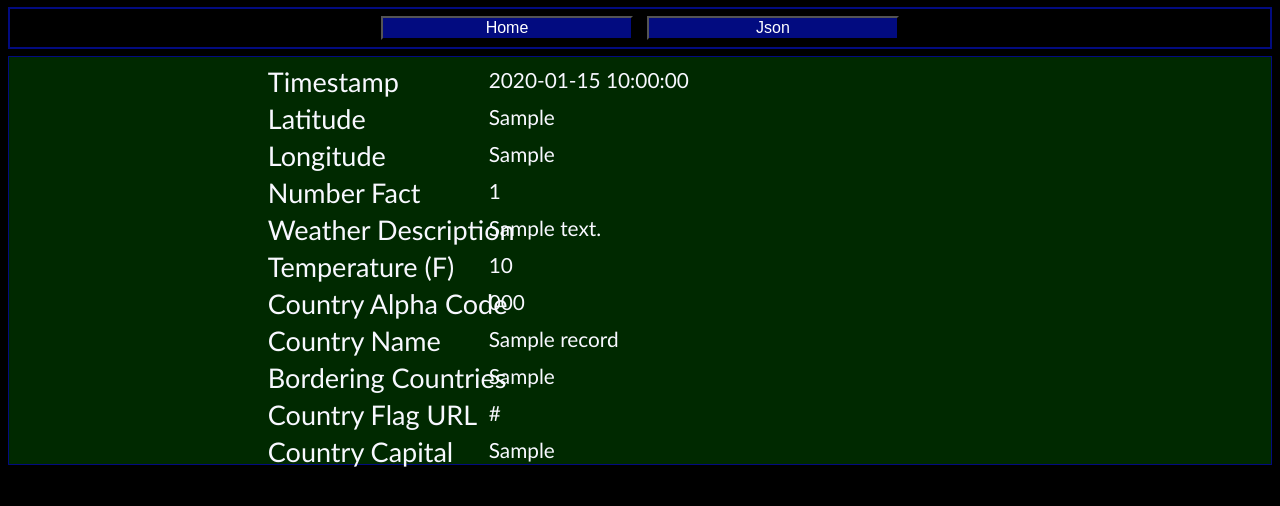
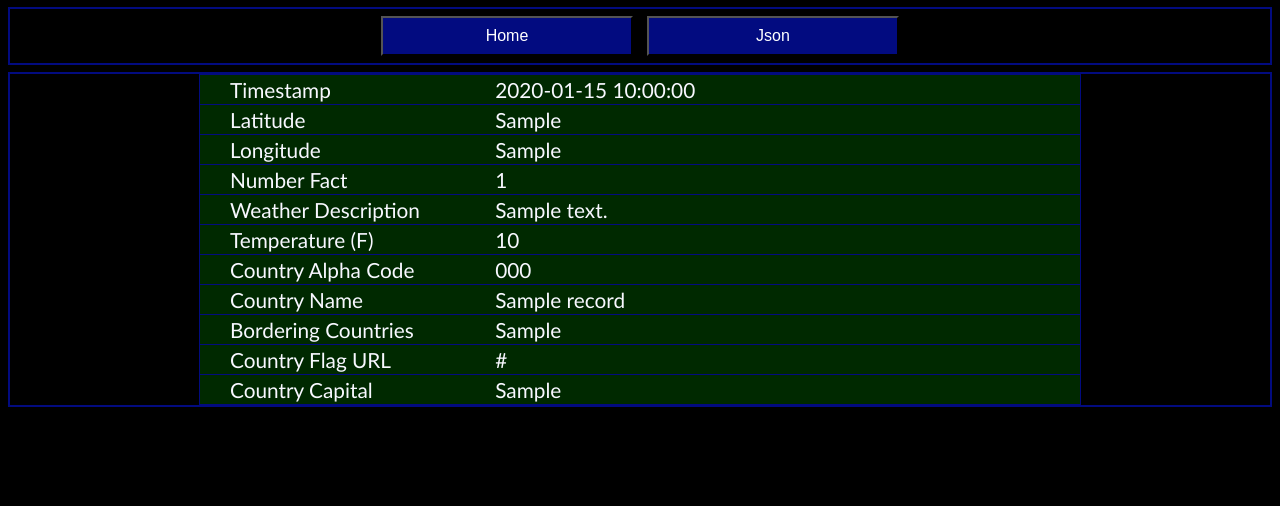
Before and after one commit to CodyNicholson/ISS_Tracking_Project, a Flask app: template flask_app/templates/data.html in a window 1280 px wide. Shown: the part 85-591 px from the top of the page. Run offline with Flask 2, Linux system fonts and the light colour scheme; the template is opened without the code that fills it: most values are stand-ins (such as "Sample title", 1, 10 or a date in 2020); parts of the project's set-up code (start-up, migrations or seed data) failed here and were passed over.

Commit message:
data view css update

```diff
--- a/flask_app/static/css/data_style.css
+++ b/flask_app/static/css/data_style.css
@@ -44,6 +44,7 @@ html {
 .control-button {
     font-size: 1em;
     width: 20%;
+    height: 40px;
     background-color: rgb(2, 11, 128);
     color: white;
     margin-right: 7px;
@@ -56,31 +57,49 @@ html {
     border: 2px solid rgb(2, 11, 128);
 }
 
-table,
-tbody,
-td,
-tr {
-    display: block;
+.border-div {
+    border: 2px solid rgb(2, 11, 128);
 }
 
 .data-table {
-    table-layout: fixed;
+    border: 1px solid rgb(2, 11, 128);
     font-family: "Trebuchet MS", Arial, Helvetica, sans-serif;
     font-size: 1em;
     border-collapse: collapse;
     margin: auto;
     color: ghostwhite;
+    width: 70%;
 }
 
 .data-table tr {
     border: 1px solid rgb(2, 11, 128);
+    padding-right: 10%;
+    padding-left: 10%;
 }
 
-.data-table tr:nth-child(even) {
+.data-table td {
+    min-height: 25px;
+    padding-top: 2px;
+    padding-bottom: 2px;
+    padding-right: 2px;
+    margin-top: 8px;
+}
+
+td:nth-child(1) {
+    padding-left: 30px;
+    width: 25%;
+}
+
+td:nth-child(2) {
+    padding-left: 2px;
+    width: 75%;
+}
+
+.data-table:nth-child(even) {
     background-color: #230820;
 }
 
-.data-table tr:nth-child(odd) {
+.data-table:nth-child(odd) {
     background-color: #002900;
 }
 
@@ -88,104 +107,76 @@ tr {
     background-color: #000442;
 }
 
-.data-table td {
-    position: relative;
-    padding-left: 50%;
-    min-height: 25px;
-    padding: 2px;
-    margin-top: 8px;
-}
-
-.data-table td:before {
-    position: absolute;
-    top: 0;
-    left: 6px;
-    width: 45%;
-    padding-right: 10px;
-    white-space: nowrap;
-    font-size: 1em;
-}
-
-td:nth-of-type(1):before {
-    content: "Timestamp";
-}
-
-td:nth-of-type(2):before {
-    content: "Latitude";
-}
-
-td:nth-of-type(3):before {
-    content: "Longitude";
-}
-
-td:nth-of-type(4):before {
-    content: "Number Fact";
-}
-
-td:nth-of-type(5):before {
-    content: "Weather Description";
-}
-
-td:nth-of-type(6):before {
-    content: "Temperature (F)";
-}
-
-td:nth-of-type(7):before {
-    content: "Country Alpha Code";
-}
-
-td:nth-of-type(8):before {
-    content: "Country Name";
-}
-
-td:nth-of-type(9):before {
-    content: "Bordering Countries";
-}
-
-td:nth-of-type(10):before {
-    content: "Country Flag URL";
-}
-
-td:nth-of-type(11):before {
-    content: "Country Capital";
-}
-
 @media only screen and (max-width: 600px) {
     .data-table {
         font-size: 1em;
+        margin: 0;
+        width: 100%;
     }
-    .data-table td:before {
-        font-size: 1em;
+    td:nth-child(1) {
+        padding-left: 30px;
+        width: 25%;
     }
-    .data-table td {
-        padding-left: 47%;
+    td:nth-child(2) {
+        padding-left: 2px;
+        width: 30%;
     }
 }
 
-@media screen and (min-width: 600px) and (max-width: 1200px) {
+@media screen and (min-width: 600px) and (max-width: 900px) {
+    .data-table {
+        font-size: 1em;
+        margin: 0;
+        width: 100%;
+    }
+    td:nth-child(1) {
+        padding-left: 30px;
+        width: 25%;
+    }
+    td:nth-child(2) {
+        padding-left: 2px;
+        width: 40%;
+    }
+}
+
+@media screen and (min-width: 900px) and (max-width: 1200px) {
     .data-table {
         font-size: 1em;
     }
-    .data-table td:before {
-        font-size: 1em;
+    td:nth-child(1) {
+        padding-left: 30px;
+        width: 25%;
     }
-    .data-table td {
-        padding-left: 30%;
+    td:nth-child(2) {
+        padding-left: 2px;
+        width: 40%;
     }
 }
 
-@media only screen and (min-width: 1200px) {
+@media screen and (min-width: 1200px) and (max-width: 1500px) {
     .data-table {
         font-size: 1.3em;
     }
-    .data-table td:before {
+    td:nth-child(1) {
+        padding-left: 30px;
+        width: 25%;
+    }
+    td:nth-child(2) {
+        padding-left: 2px;
+        width: 50%;
+    }
+}
+
+@media only screen and (min-width: 1500px) {
+    .data-table {
         font-size: 1.3em;
     }
-    .data-table tr {
-        padding-left: 20%;
-        padding-right: 20%;
+    td:nth-child(1) {
+        padding-left: 30px;
+        width: 25%;
     }
-    .data-table td {
-        padding-left: 30%;
+    td:nth-child(2) {
+        padding-left: 2px;
+        width: 55%;
     }
 }
--- a/flask_app/templates/data.html
+++ b/flask_app/templates/data.html
@@ -17,41 +17,78 @@
             <button class="control-button" onclick="location.href='/'">Home</button>
             <button class="control-button" onclick="location.href='/data'">Json</button>
         </div>
+        <div class="border-div">
+            {% for record in data %}
             <table class="data-table">
                 <tbody>
-                {% for record in data %}
-                <tr class="data-table-row">
+                    <tr>
+                        <td>Timestamp</td>
                         <td>{{record['iss_timestamp']}}</td>
+                    </tr>
+                    <tr>
+                        <td>Latitude</td>
                         <td>{{record['iss_lat']}}</td>
+                    </tr>
+                    <tr>
+                        <td>Longitude</td>
                         <td>{{record['iss_lon']}}</td>
+                    </tr>
+                    <tr>
+                        <td>Number Fact</td>
                         <td>{{record['num_description']}}</td>
+                    </tr>
+                    <tr>
+                        <td>Weather Description</td>
                         <td>{{record['weather_description']}}</td>
+                    </tr>
+                    <tr>
+                        <td>Temperature (F)</td>
                         <td>{{record['weather_temp']}}</td>
+                    </tr>
+                    <tr>
+                        <td>Country Alpha Code</td>
                         {% if record['country_alpha_code'] %}
                         <td>{{record['country_alpha_code']}}</td>
                         {% else %}
                         <td>- None -</td>
-                    {% endif %} {% if record['country_name'] %}
+                        {% endif %}
+                    </tr>
+                    <tr>
+                        <td>Country Name</td>
+                        {% if record['country_name'] %}
                         <td>{{record['country_name']}}</td>
                         {% else %}
                         <td>- None -</td>
-                    {% endif %} {% if record['country_borders'] %}
+                        {% endif %}
+                    </tr>
+                    <tr>
+                        <td>Bordering Countries</td>
+                        {% if record['country_borders'] %}
                         <td>{{record['country_borders']}}</td>
                         {% else %}
                         <td>- None -</td>
-                    {% endif %} {% if record['country_flag_url'] %}
+                        {% endif %}
+                    </tr>
+                    <tr>
+                        <td>Country Flag URL</td>
+                        {% if record['country_flag_url'] %}
                         <td>{{record['country_flag_url']}}</td>
                         {% else %}
                         <td>- None -</td>
-                    {% endif %} {% if record['country_capital'] %}
+                        {% endif %}
+                    </tr>
+                    <tr>
+                        <td>Country Capital</td>
+                        {% if record['country_capital'] %}
                         <td>{{record['country_capital']}}</td>
                         {% else %}
                         <td>- None -</td>
                         {% endif %}
                     </tr>
-                {% endfor %}
                 </tbody>
             </table>
+            {% endfor %}
+        </div>
     </div>
 </body>
 
```
Lines whose indentation alone changed are shown as unchanged.
